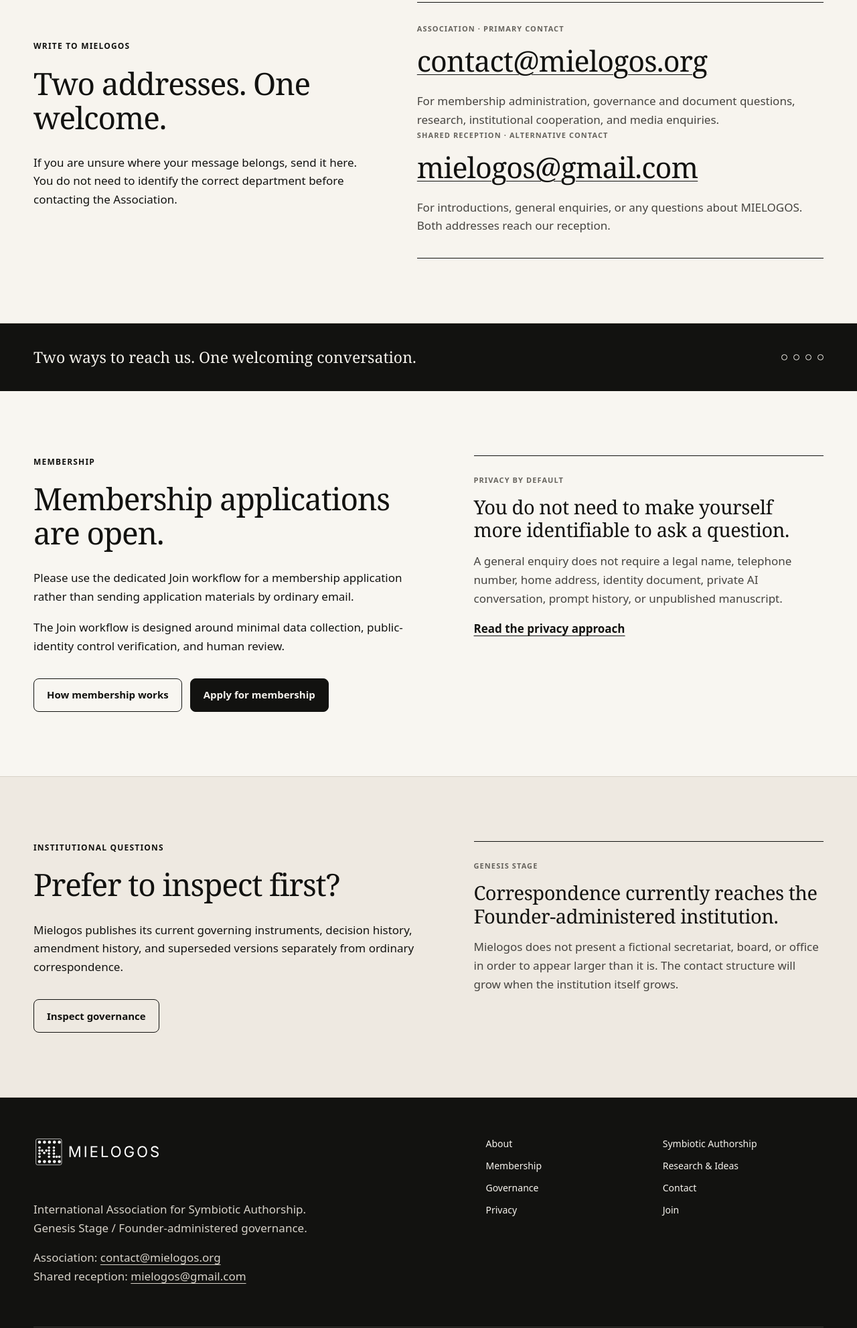
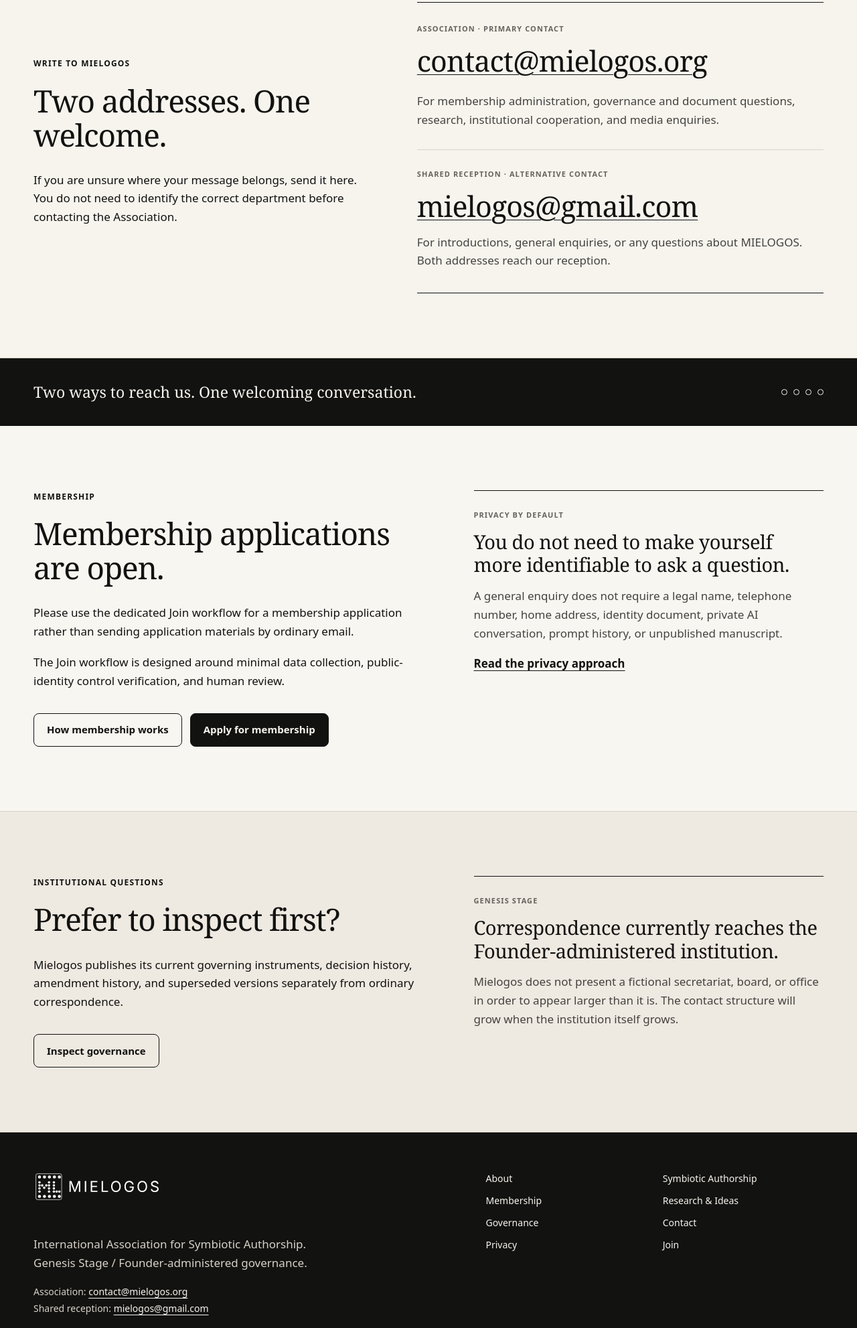
Before and after one commit to navimusaget/mielogos, a plain HTML site: page contact/index.html in a window 1280 px wide. Shown: the part 699-2682 px from the top of the page at 67% size. Drawn offline with Linux system fonts and the light colour scheme.

Commit message:
Style second reception contact and footer links

```diff
--- a/assets/css/site.css
+++ b/assets/css/site.css
@@ -143,3 +143,9 @@
   .hero .actions{margin-top:24px}
   .nav.open{box-shadow:0 18px 38px rgba(18,18,16,.14);max-height:calc(100vh - 70px);overflow-y:auto}
 }
+
+/* Reception addresses: secondary contact and readable footer links */
+.contact-alternative{border-top:1px solid var(--rule);margin-top:30px;padding-top:27px}
+.contact-alternative p{margin-top:16px}
+.footer-contact{font-size:14px;line-height:1.75;margin-top:18px;overflow-wrap:anywhere}
+.footer-contact a{color:var(--paper)}
```
